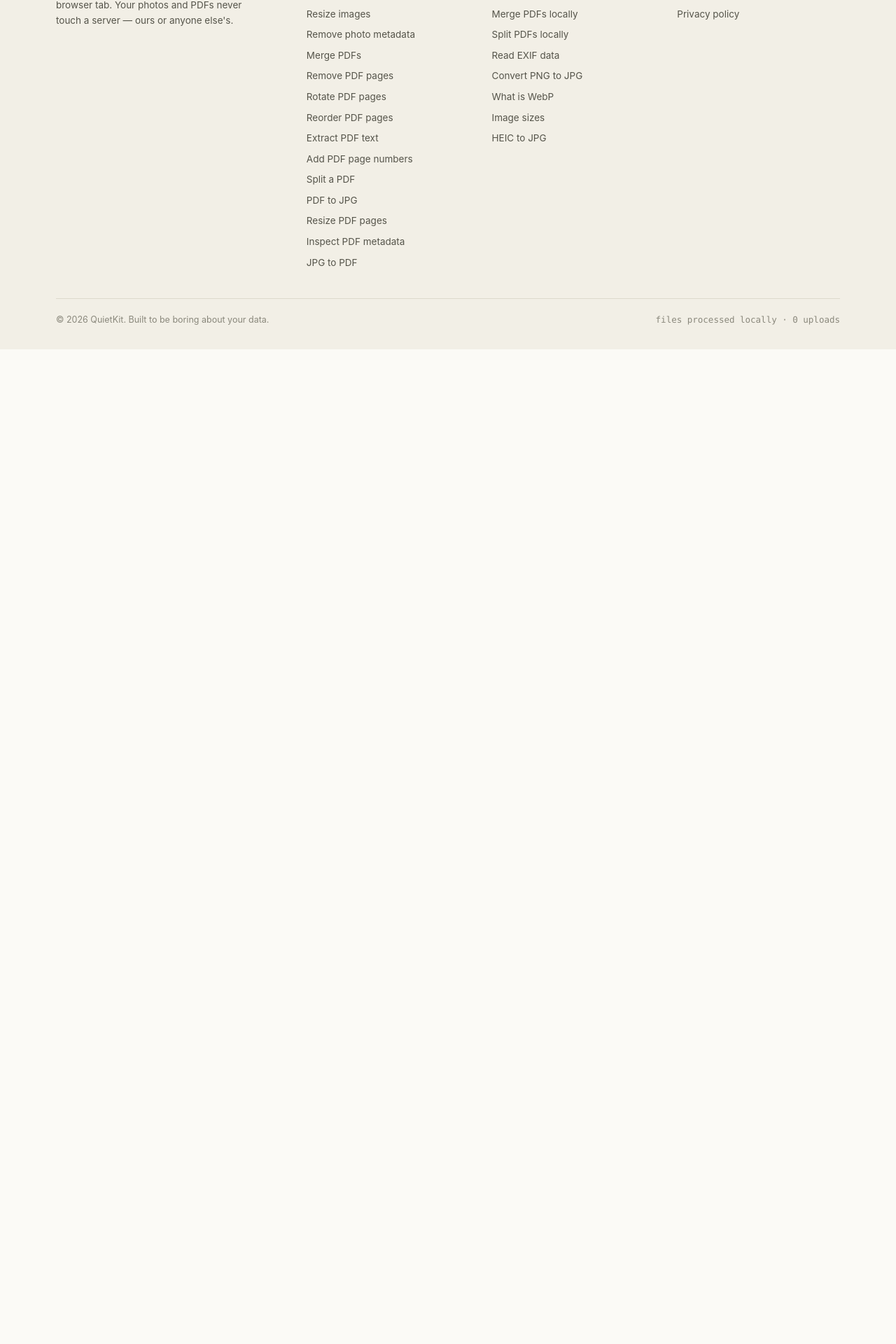
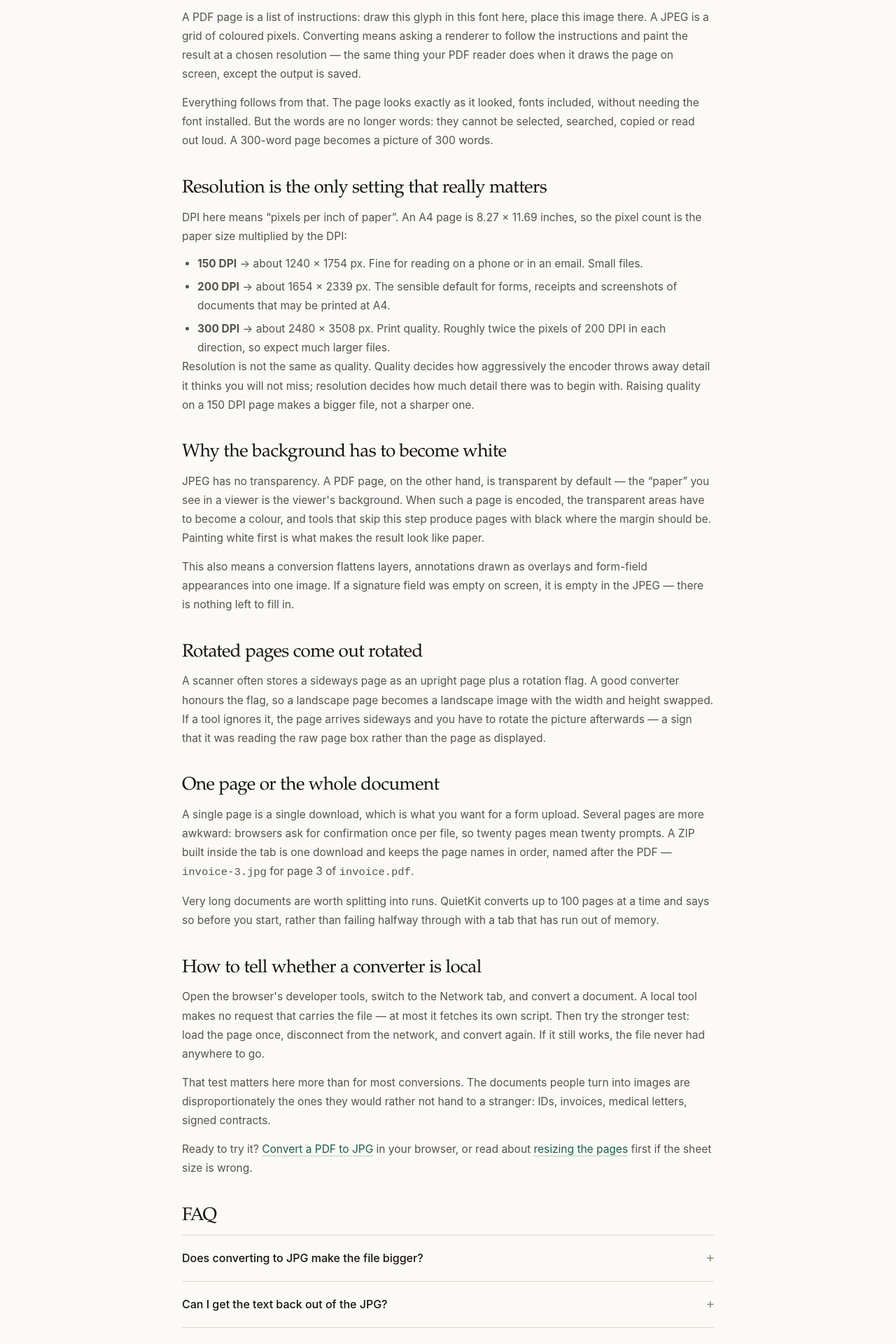
Before and after one commit to FaZheng820169/quietkit, a React (Vite) app: page /guides/pdf-to-jpg-without-upload in a window 1280 px wide. Shown: the part 608-2528 px from the top of the page at 70% size. Before the commit the page ends 1107 px from the top, so only its background shows below. Built offline with nearby package versions, Linux system fonts and the light colour scheme.

Commit message:
Add a guide on converting PDF pages to JPG
Explains what a page loses when it becomes pixels, how resolution maps to pixels on A4, why transparent pages need a white background, and how to prove a converter is local. Linked from the guides index, the home page and the footer.

```diff
--- a/src/App.tsx
+++ b/src/App.tsx
@@ -26,6 +26,7 @@ import { RemoveLocationPhoto } from './pages/guides/RemoveLocationPhoto'
 import { CompressTo100kb } from './pages/guides/CompressTo100kb'
 import { MergePdfGuide } from './pages/guides/MergePdfGuide'
 import { SplitPdfGuide } from './pages/guides/SplitPdfGuide'
+import { PdfToJpgGuide } from './pages/guides/PdfToJpgGuide'
 import { ExifGuide } from './pages/guides/ExifGuide'
 import { ConvertPngToJpg } from './pages/guides/ConvertPngToJpg'
 import { WhatIsWebp } from './pages/guides/WhatIsWebp'
@@ -59,6 +60,7 @@ export default function App() {
           <Route path="/guides/compress-image-to-100kb" element={<CompressTo100kb />} />
           <Route path="/guides/merge-pdf-without-upload" element={<MergePdfGuide />} />
           <Route path="/guides/split-pdf-without-upload" element={<SplitPdfGuide />} />
+          <Route path="/guides/pdf-to-jpg-without-upload" element={<PdfToJpgGuide />} />
           <Route path="/guides/exif-viewer" element={<ExifGuide />} />
           <Route path="/guides/convert-png-to-jpg" element={<ConvertPngToJpg />} />
           <Route path="/guides/what-is-webp" element={<WhatIsWebp />} />
--- a/src/components/Footer.tsx
+++ b/src/components/Footer.tsx
@@ -86,6 +86,9 @@ export function Footer() {
                 <Link to="/guides/split-pdf-without-upload">Split PDFs locally</Link>
               </li>
               <li>
+                <Link to="/guides/pdf-to-jpg-without-upload">PDF to JPG locally</Link>
+              </li>
+              <li>
                 <Link to="/guides/exif-viewer">Read EXIF data</Link>
               </li>
               <li>
--- a/src/content/routes.json
+++ b/src/content/routes.json
@@ -84,6 +84,11 @@
     "description": "Turn PDF pages into JPEG images at 150, 200 or 300 DPI. Choose pages, keep a white background, download one file or a ZIP — rendered in your browser, nothing uploaded.",
     "priority": "0.9"
   },
+  "/guides/pdf-to-jpg-without-upload": {
+    "title": "PDF to JPG without uploading the document",
+    "description": "What changes when a PDF page becomes a JPEG, which DPI to choose for screen or print, why transparent pages turn black, and how to verify the converter is local.",
+    "priority": "0.8"
+  },
   "/guides": {
     "title": "Guides — files, metadata and privacy",
     "description": "Practical guides on photo metadata, image compression and local PDF handling. Short, specific, and linked to a tool that does the work.",
--- a/src/pages/Home.tsx
+++ b/src/pages/Home.tsx
@@ -258,6 +258,11 @@ export function Home() {
                 body: 'Three ways to cut a document, what each part keeps, and what a split silently drops.',
               },
               {
+                to: '/guides/pdf-to-jpg-without-upload',
+                title: 'PDF pages as JPGs',
+                body: 'What a page loses when it becomes pixels, the DPI that fits each job, and why margins turn black.',
+              },
+              {
                 to: '/guides/exif-viewer',
                 title: 'What an EXIF viewer shows',
                 body: 'The metadata families, the risky fields, and what f-stop, ISO and focal length mean.',
--- a/src/pages/guides/Guides.tsx
+++ b/src/pages/guides/Guides.tsx
@@ -29,6 +29,13 @@ const articles = [
     title: 'Split a PDF without uploading it',
     description:
       'Three ways to cut a document, what each part keeps, and how to verify a splitter is local.',
+    tag: 'Documents',
+  },
+  {
+    to: '/guides/pdf-to-jpg-without-upload',
+    title: 'PDF to JPG without uploading it',
+    description:
+      'What you give up when a page becomes pixels, which DPI to pick, and why some pages turn black.',
     tag: 'Documents',
   },
   {
--- /dev/null
+++ b/src/pages/guides/PdfToJpgGuide.tsx
@@ -0,0 +1,149 @@
+import { Link } from 'react-router-dom'
+import { Article } from '../../components/Article'
+import { AdSlot } from '../../components/AdSlot'
+import { faqJsonLd, routeMeta, useSeo } from '../../lib/seo'
+
+const faqs = [
+  {
+    q: 'Does converting to JPG make the file bigger?',
+    a: 'Usually yes, because a PDF stores text as instructions and a JPEG stores every pixel of the page. A four-page text-only invoice might be 60 KB as a PDF and 1.2 MB as four JPEGs at 200 DPI. Lower the resolution or the quality if size matters; the page will still look right on screen.',
+  },
+  {
+    q: 'Can I get the text back out of the JPG?',
+    a: 'Only with OCR, and OCR guesses. The conversion is one-way: a page that was text becomes a picture of text. If you only need the words, extract them from the PDF first — the text tool reads the actual characters, including the ones behind a scanned page when the scanner added a text layer.',
+  },
+  {
+    q: 'Why did my page come out with a black background?',
+    a: 'Because the page was transparent and the converter encoded it without laying down a background. JPEG has no alpha channel, so “transparent” has to become some colour, and some tools choose black. QuietKit paints every page white before drawing, which matches what a printer or photo viewer expects.',
+  },
+  {
+    q: 'What DPI should I choose?',
+    a: '150 DPI for reading on screen or sending in a chat. 200 DPI for forms, receipts and anything that may be printed at A4. 300 DPI for real printing, at roughly 2480 × 3508 px for an A4 page — and roughly twice the file size of 200 DPI.',
+  },
+  {
+    q: 'Is my document uploaded to convert it?',
+    a: 'Not with this tool. The pages are drawn into a canvas in your tab and encoded to JPEG in memory, then handed to your download folder. Open the Network panel while you convert: no request carries the file.',
+  },
+]
+
+export function PdfToJpgGuide() {
+  useSeo({ ...routeMeta('/guides/pdf-to-jpg-without-upload'), jsonLd: faqJsonLd(faqs) })
+
+  return (
+    <Article
+      eyebrow="Guide · Documents"
+      title="PDF to JPG without uploading the document"
+      lede="A form that only accepts images, a slide that needs a page thumbnail, a chat that will not preview a PDF — turning a page into a JPEG is a common errand. It is also one of the few conversions that is genuinely destructive, so it is worth knowing what you trade away."
+      updated="25 October 2026"
+      toolTo="/tools/pdf-to-jpg"
+      toolLabel="Convert PDF pages to JPG"
+    >
+      <h2>What the conversion actually does</h2>
+      <p>
+        A PDF page is a list of instructions: draw this glyph in this font here, place this image
+        there. A JPEG is a grid of coloured pixels. Converting means asking a renderer to follow the
+        instructions and paint the result at a chosen resolution — the same thing your PDF reader
+        does when it draws the page on screen, except the output is saved.
+      </p>
+      <p>
+        Everything follows from that. The page looks exactly as it looked, fonts included, without
+        needing the font installed. But the words are no longer words: they cannot be selected,
+        searched, copied or read out loud. A 300-word page becomes a picture of 300 words.
+      </p>
+
+      <h2>Resolution is the only setting that really matters</h2>
+      <p>
+        DPI here means “pixels per inch of paper”. An A4 page is 8.27 × 11.69 inches, so the pixel
+        count is the paper size multiplied by the DPI:
+      </p>
+      <ul>
+        <li>
+          <strong>150 DPI</strong> → about 1240 × 1754 px. Fine for reading on a phone or in an
+          email. Small files.
+        </li>
+        <li>
+          <strong>200 DPI</strong> → about 1654 × 2339 px. The sensible default for forms, receipts
+          and screenshots of documents that may be printed at A4.
+        </li>
+        <li>
+          <strong>300 DPI</strong> → about 2480 × 3508 px. Print quality. Roughly twice the pixels
+          of 200 DPI in each direction, so expect much larger files.
+        </li>
+      </ul>
+      <p>
+        Resolution is not the same as quality. Quality decides how aggressively the encoder throws
+        away detail it thinks you will not miss; resolution decides how much detail there was to
+        begin with. Raising quality on a 150 DPI page makes a bigger file, not a sharper one.
+      </p>
+
+      <h2>Why the background has to become white</h2>
+      <p>
+        JPEG has no transparency. A PDF page, on the other hand, is transparent by default — the
+        “paper” you see in a viewer is the viewer's background. When such a page is encoded, the
+        transparent areas have to become a colour, and tools that skip this step produce pages with
+        black where the margin should be. Painting white first is what makes the result look like
+        paper.
+      </p>
+      <p>
+        This also means a conversion flattens layers, annotations drawn as overlays and form-field
+        appearances into one image. If a signature field was empty on screen, it is empty in the
+        JPEG — there is nothing left to fill in.
+      </p>
+
+      <h2>Rotated pages come out rotated</h2>
+      <p>
+        A scanner often stores a sideways page as an upright page plus a rotation flag. A good
+        converter honours the flag, so a landscape page becomes a landscape image with the width
+        and height swapped. If a tool ignores it, the page arrives sideways and you have to rotate
+        the picture afterwards — a sign that it was reading the raw page box rather than the page as
+        displayed.
+      </p>
+
+      <h2>One page or the whole document</h2>
+      <p>
+        A single page is a single download, which is what you want for a form upload. Several pages
+        are more awkward: browsers ask for confirmation once per file, so twenty pages mean twenty
+        prompts. A ZIP built inside the tab is one download and keeps the page names in order,
+        named after the PDF — <code>invoice-3.jpg</code> for page 3 of <code>invoice.pdf</code>.
+      </p>
+      <p>
+        Very long documents are worth splitting into runs. QuietKit converts up to 100 pages at a
+        time and says so before you start, rather than failing halfway through with a tab that has
+        run out of memory.
+      </p>
+
+      <h2>How to tell whether a converter is local</h2>
+      <p>
+        Open the browser's developer tools, switch to the Network tab, and convert a document.
+        A local tool makes no request that carries the file — at most it fetches its own script.
+        Then try the stronger test: load the page once, disconnect from the network, and convert
+        again. If it still works, the file never had anywhere to go.
+      </p>
+      <p>
+        That test matters here more than for most conversions. The documents people turn into
+        images are disproportionately the ones they would rather not hand to a stranger: IDs,
+        invoices, medical letters, signed contracts.
+      </p>
+
+      <p>
+        Ready to try it? <Link to="/tools/pdf-to-jpg">Convert a PDF to JPG</Link> in your browser,
+        or read about <Link to="/tools/pdf-resize">resizing the pages</Link> first if the sheet size
+        is wrong.
+      </p>
+
+      <h2>FAQ</h2>
+      <div className="faq">
+        {faqs.map((item) => (
+          <details key={item.q}>
+            <summary>{item.q}</summary>
+            <div className="faq-body">{item.a}</div>
+          </details>
+        ))}
+      </div>
+
+      <div style={{ marginTop: 28 }}>
+        <AdSlot />
+      </div>
+    </Article>
+  )
+}
```
